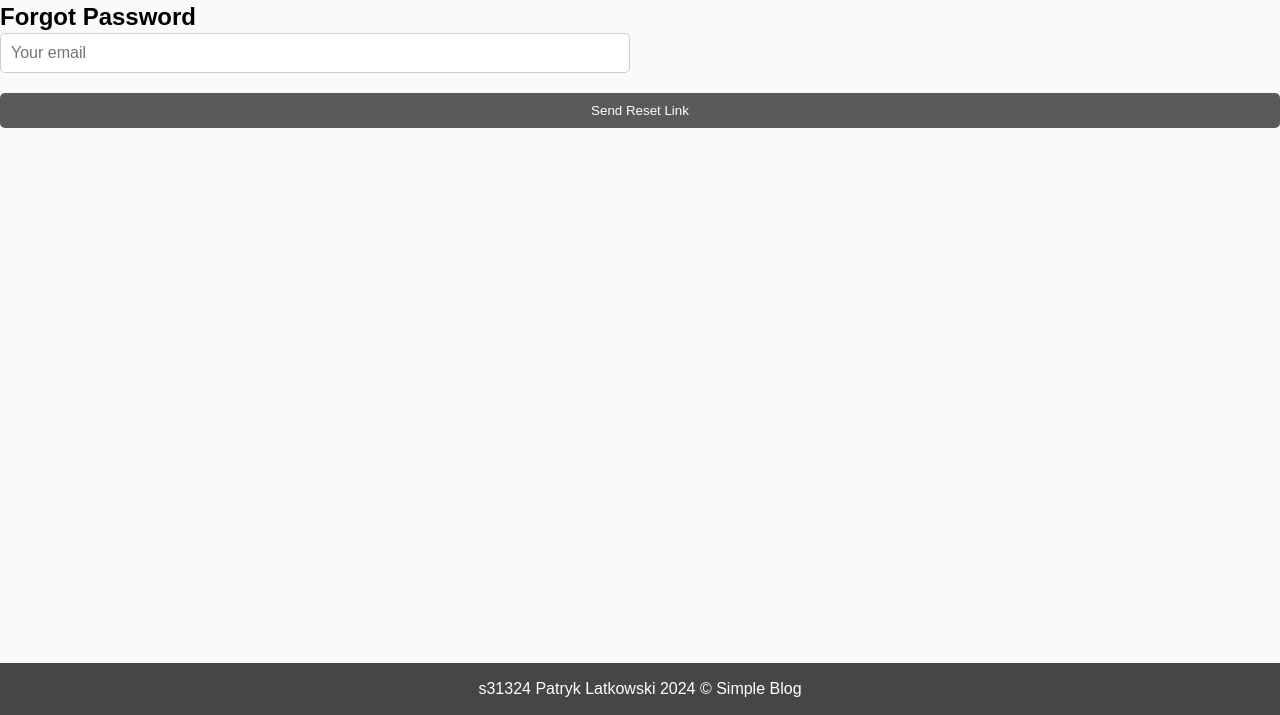
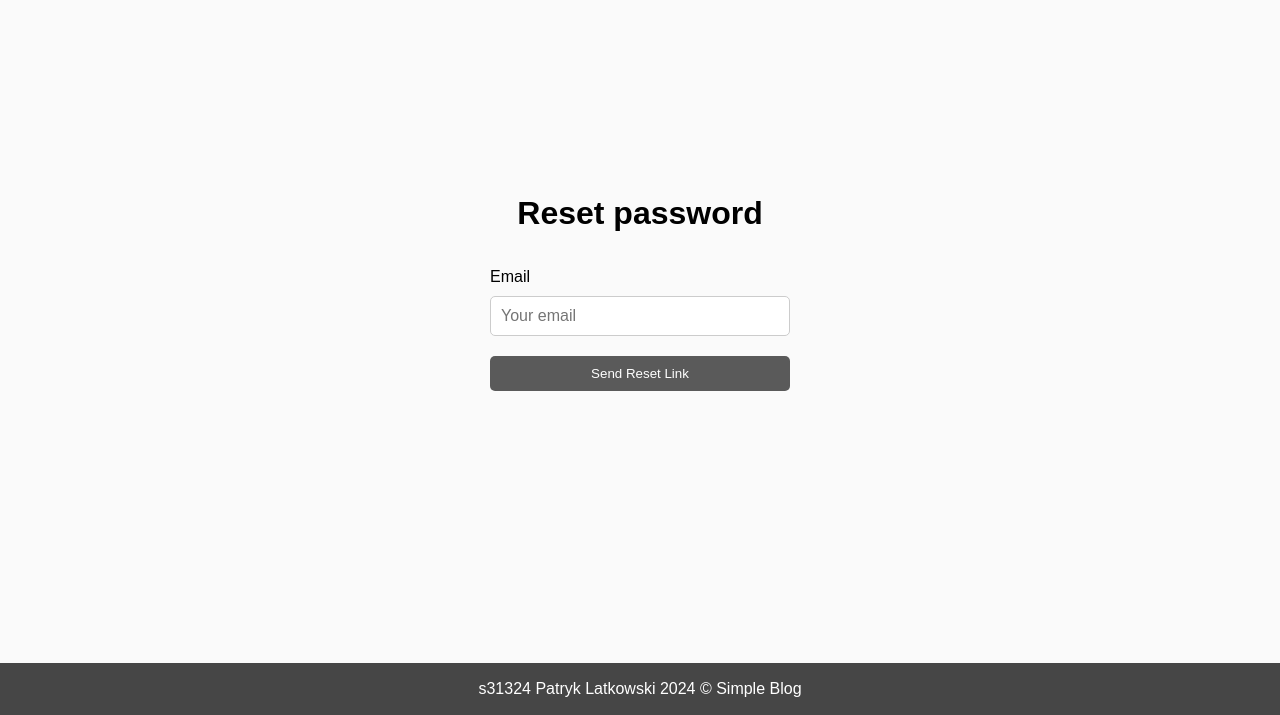
Before and after one commit to s31324-pj/wprg-blog, a PHP site: page /wprg/forgot.php in a window 1280 px wide. Shown: the part 85-800 px from the top of the page. Run offline with PHP 8.4, Linux system fonts and the light colour scheme; some libraries are stand-ins or nearby versions.

Commit message:
Ostylizowano strony logowania, resetu hasła i rejestracji

```diff
--- a/css/style.css
+++ b/css/style.css
@@ -3,7 +3,7 @@
 * {
     box-sizing: border-box;
     text-decoration: none;
-    transition: all 0.3s ease;
+    transition: all 0.2s ease;
 }
 
 a {
@@ -14,6 +14,10 @@ p, h1, h2, h3, h4, h5, h6 {
     margin: 0;
     padding: 0;
     line-height: 1.4;
+}
+
+h2 {
+    font-size: 2em;
 }
 
 .content {
@@ -187,6 +191,20 @@ header nav #logout-link {
 }
 
 /*   Contact   */
+.contact-page {
+    display: flex;
+    flex-direction: column;
+    height: 100%;
+    margin: 0;
+}
+
+.contact-page .content {
+    display: flex;
+    gap: 32px;
+    flex-grow: 1;
+    padding-bottom: 80px;
+}
+
 .contact-page .content {
     display: flex;
     flex-direction: column;
@@ -194,29 +212,24 @@ header nav #logout-link {
     justify-items: center;
     align-items: center;
 }
-
 .contact-page h2 {
     text-align: center;
 }
-
 .contact-page form {
-    width: 100%;
-    max-width: 600px;
+    width: 600px;
 }
 
 /*   Post   */
 .post-page .content {
     display: flex;
     flex-direction: column;
-    gap: 20px;
+    gap: 32px;
     max-width: 1000px;
 }
-
 .post-page .content article {
     display: flex;
     flex-direction: column;
 }
-
 .post-page:not(.comments) .content img{
     width: 100%;
     max-height: 280px;
@@ -225,36 +238,79 @@ header nav #logout-link {
     object-fit: cover;
     object-position: center;
 }
-
 .post-page .post-content h2 {
     margin-bottom: 10px;
 }
-
 .post-page .post-content h2:not(:first-of-type) {
     margin-top: 20px
 }
-
 .post-page .post-pagination {
     margin-top: 10px;
     color: #818181;
 }
-
 .post-page.comments .content {
     gap: 20px;
 }
-
 .post-page.comments .content .comment {
     display: flex;
     gap: 10px;
 }
-
 .post-page.comments .content .comment .delete-comment {
     margin-left: 10px;
     color: rgb(196, 40, 40)
 }
+.post-page.comments .content .comment .delete-comment:hover {
+    color: rgb(255, 131, 131);
+}
 
+/*   Login / Forgot / Register   */
+.login-page {
+    display: flex;
+    flex-direction: column;
+    height: 100%;
+    margin: 0;
+}
 
+.login-page .content {
+    display: flex;
+    flex-direction: column;
+    justify-content: center;
+    align-items: center;
+    gap: 32px;
+    flex-grow: 1;
+    padding-bottom: 80px;
+}
 
+.login-page form {
+    display: flex;
+    flex-direction: column;
+    gap: 20px;
+    width: 300px;
+    max-width: 300px;
+}
+
+.login-page form label {
+    margin-bottom: -10px;
+}
+
+.login-page .login-links {
+    color: #838383;
+    display: flex;
+    flex-direction: column;
+    gap: 10px;
+    margin-top: -10px
+}
+
+.login-page .login-links a {
+    width: 100%;
+    text-align: center;
+}
+.login-page .login-links #forgot {
+    color: hsl(227, 100%, 72%);
+}
+.login-page .login-links #forgot:hover {
+    color: hsl(227, 100%, 82%);
+}
 
 
 
--- a/forgot.php
+++ b/forgot.php
@@ -27,7 +27,18 @@ if ($_SERVER['REQUEST_METHOD'] === 'POST') {
 
 include 'header.php';
 ?>
-<h2>Forgot Password</h2>
+
+
+
+
+
+
+
+
+
+<section class="login-page">
+    <div class="content">
+        <h2>Reset password</h2>
         <?php if(isset($sent)): ?>
         <p>If that email exists in our system, a reset link has been sent.</p>
         <?php elseif(isset($error)): ?>
@@ -35,7 +46,27 @@ include 'header.php';
         <?php endif; ?>
         <form method="post">
             <input type="hidden" name="csrf_token" value="<?php echo csrf_token(); ?>">
+            <label for="email">Email</label>
             <input type="email" name="email" placeholder="Your email" required>
             <button type="submit">Send Reset Link</button>
         </form>
+    </div>
+</section>
+
+
+
+
+
+
+
+
+
+
+
+
+
+
+
+
+
 <?php include 'footer.php'; ?>
```
Also changed, not shown: login.php (+21 -1 lines), post.php (+11 -3 lines), register.php (+26 -0 lines). Lines whose indentation alone changed are shown as unchanged.
